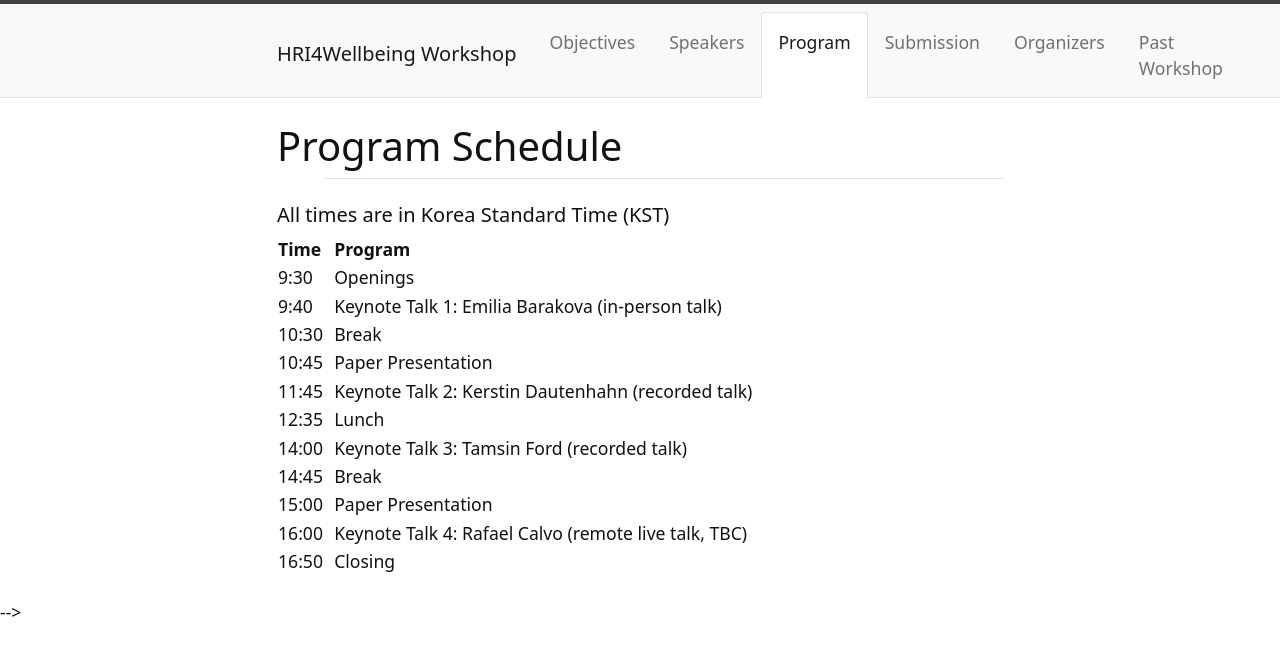
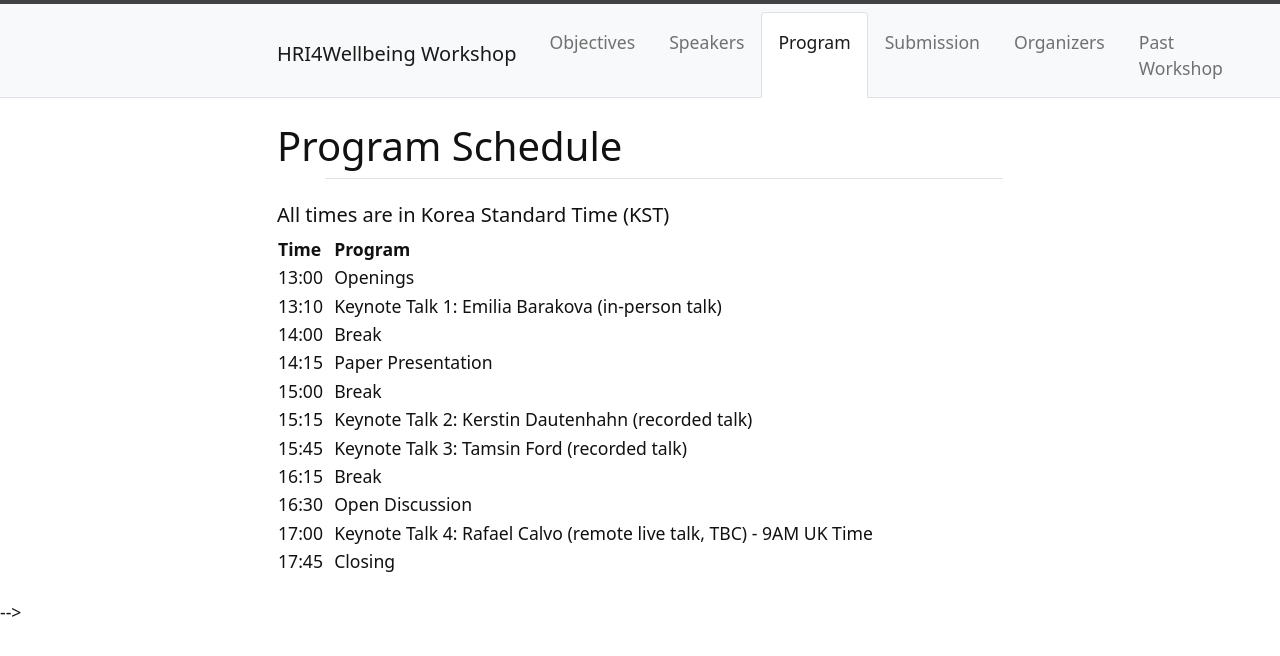
Before and after one commit to hri4wellbeing/hri4wellbeing.github.io, a Jekyll site: the page built from content/3-program.md, in a window 1280 px wide. Shown: the top 656 px of the page. Built offline with Jekyll 4.4.1, drawn with Linux system fonts in a browser that asks for light colours.

Commit message:
update schedule and talk info

```diff
--- a/content/3-program.md
+++ b/content/3-program.md
@@ -7,17 +7,17 @@ nav: Program
 
 | Time       | &nbsp; Program                 |
 | :---------- | :----------------------- |
-| 9:30       | &nbsp; Openings                |
-| 9:40       | &nbsp; Keynote Talk 1: Emilia Barakova (in-person talk)      |
-| 10:30      | &nbsp; Break                   |
-| 10:45      | &nbsp; Paper Presentation      |
-| 11:45      | &nbsp; Keynote Talk 2: Kerstin Dautenhahn (recorded talk)         |
-| 12:35      | &nbsp; Lunch            |
-| 14:00      | &nbsp; Keynote Talk 3: Tamsin Ford (recorded talk)                |
-| 14:45      | &nbsp; Break |
-| 15:00      | &nbsp; Paper Presentation |
-| 16:00      | &nbsp; Keynote Talk 4: Rafael Calvo (remote live talk, TBC) |
-| 16:50      | &nbsp; Closing                 |
+| 13:00       | &nbsp; Openings                |
+| 13:10       | &nbsp; Keynote Talk 1: Emilia Barakova (in-person talk)      |
+| 14:00      | &nbsp; Break                   |
+| 14:15      | &nbsp; Paper Presentation      |
+| 15:00      | &nbsp; Break                   |
+| 15:15      | &nbsp; Keynote Talk 2: Kerstin Dautenhahn (recorded talk)         |
+| 15:45      | &nbsp; Keynote Talk 3: Tamsin Ford (recorded talk)                |
+| 16:15      | &nbsp; Break |
+| 16:30      | &nbsp; Open Discussion |
+| 17:00      | &nbsp; Keynote Talk 4: Rafael Calvo (remote live talk, TBC) - 9AM UK Time |
+| 17:45      | &nbsp; Closing |
 
 <!---
 
```
Also changed, not shown: content/2-speaker.md (+18 -2 lines).
